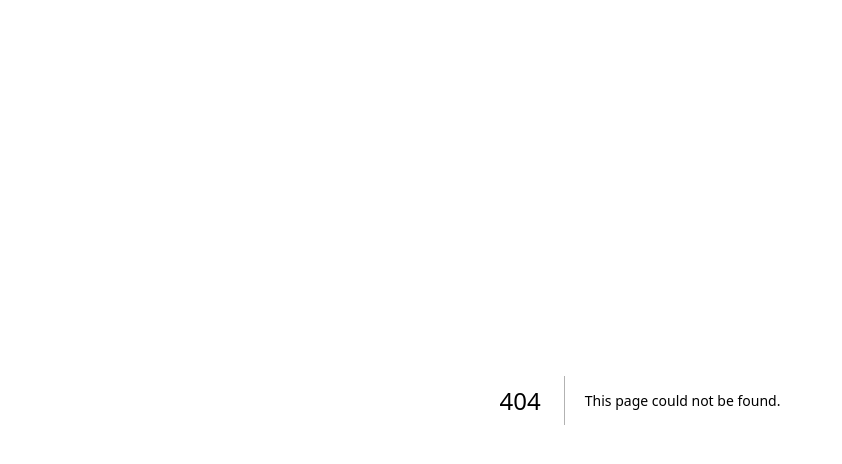
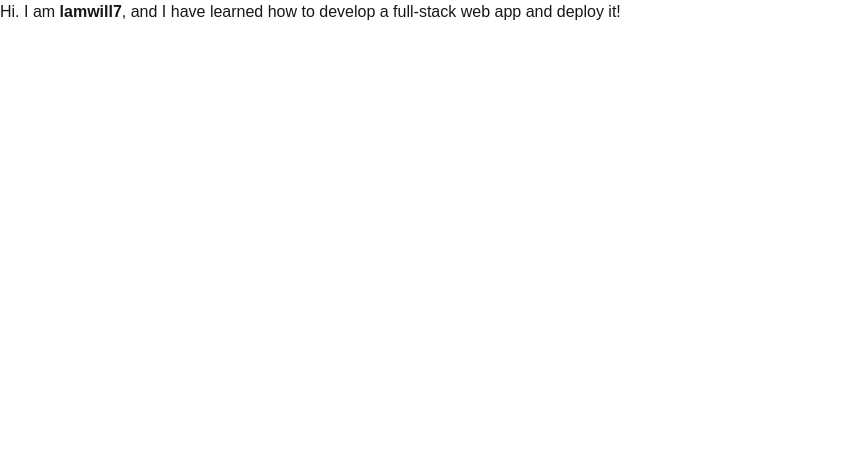
Before and after one commit to williamntlam/williams-blog, a Next.js app: page /csc309-e11 in a window 1280 px wide. Before the commit this address had no page. Shown: the top 464 px of the page, without its empty margins (0-842 px from the left). Built offline with nearby package versions, Linux system fonts and the light colour scheme.

Commit message:
feat: created page for csc309 e1

```diff
--- /dev/null
+++ b/pages/csc309-e11.tsx
@@ -0,0 +1,12 @@
+import React from "react";
+
+const Home: React.FC = () => {
+  return (
+    <div id="auto-tester">
+      Hi. I am <strong>lamwill7</strong>, and I have learned how to develop a
+      full-stack web app and deploy it!
+    </div>
+  );
+};
+
+export default Home;
```
